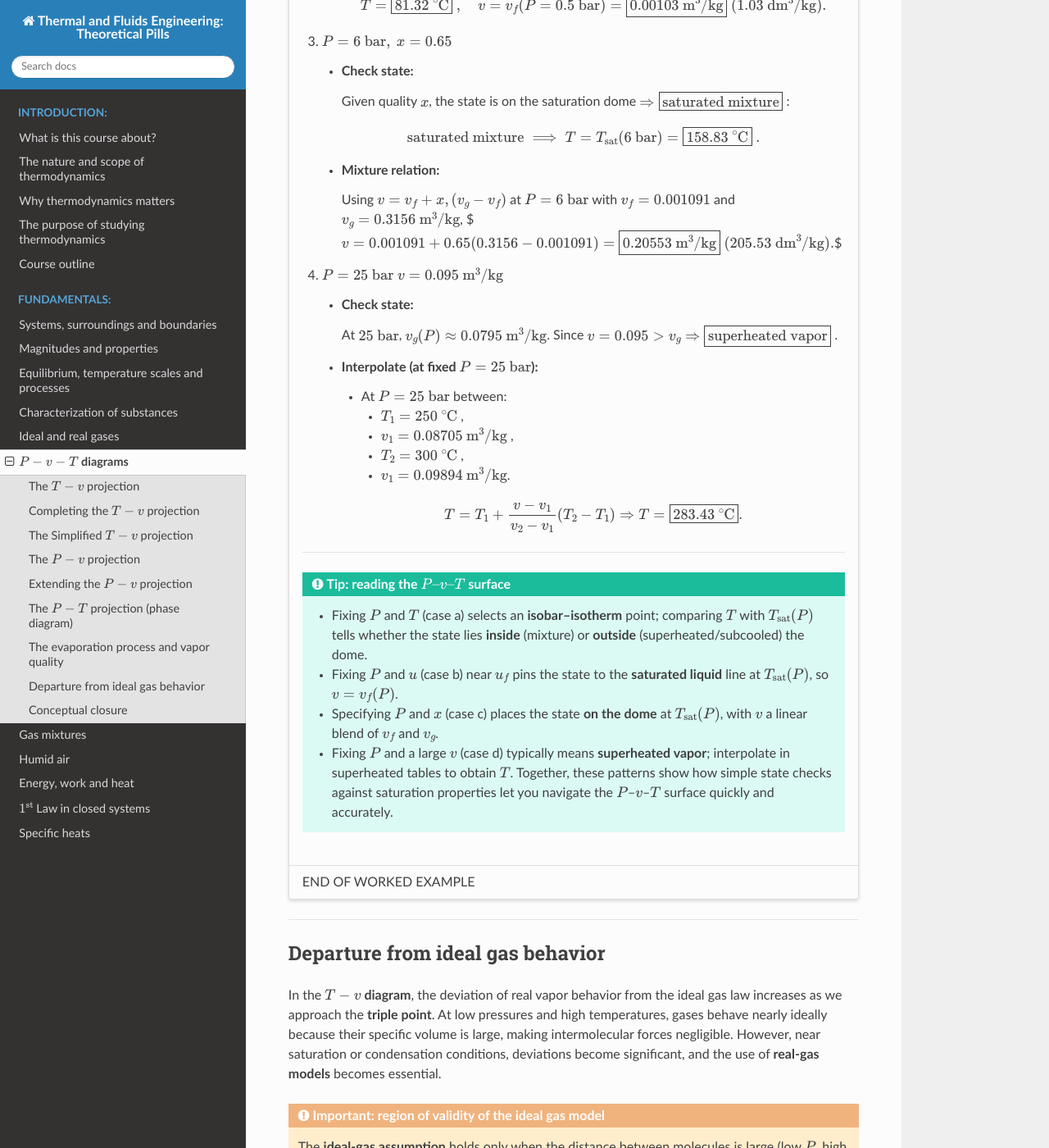
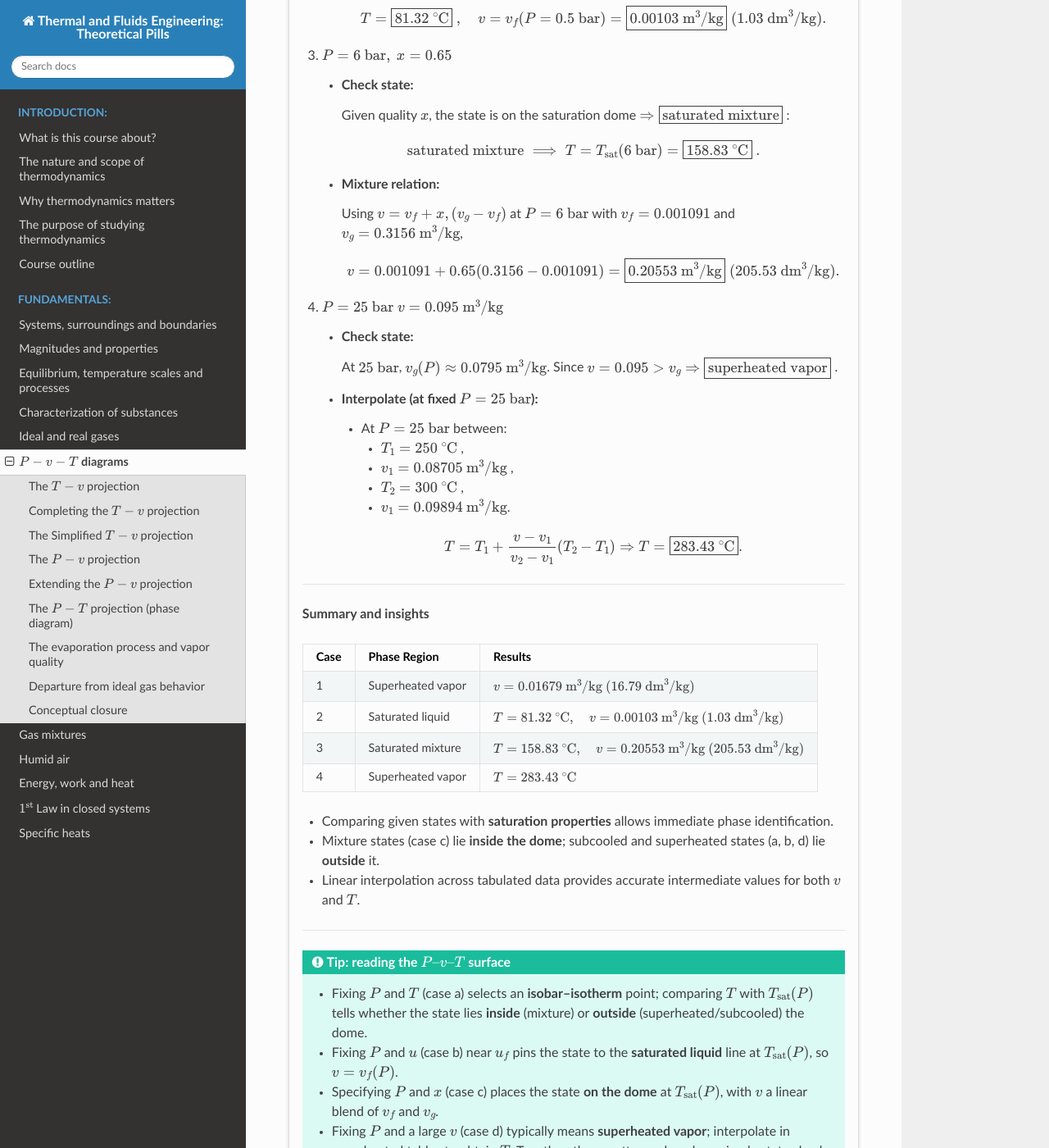
Before and after one commit to azarketa/Thermodynamics-theoretical-pills, a Sphinx documentation site: the page built from source/06_P-v-T_diagrams.md, in a window 1280 px wide and 1400 px high, scrolled down 5641 px. Shown: the whole window at 82% size. Built offline with Sphinx 7.4.7 and the Read the Docs theme 3.1.0, drawn with Linux system fonts in a browser that asks for light colours; cross-references to code outside the pages are shown as plain code; some of the changed text lies outside the part shown.

Commit message:
Files updated

```diff
--- a/source/06_P-v-T_diagrams.md
+++ b/source/06_P-v-T_diagrams.md
@@ -237,6 +237,7 @@ For each thermodynamic state of **water**, determine the requested properties by
 1. **State check**: at a given $P$ or $T$, compare with saturation properties $(T_\text{sat}(P)$, $P_\text{sat}(T)$; $v_f,v_g$; $u_f,u_g$) to decide **region**: subcooled/compressed liquid, saturated mixture, or superheated vapor.
 2. **Mixture**: if saturated, $T=T_\text{sat}(P)$ and $v=v_f+x(v_g-v_f)$, $u=u_f+x(u_g-u_f)$.
 3. **Superheated / subcooled**: interpolate in the appropriate superheated/compressed tables:
+
    $$y(T)=y(T_1)+\dfrac{y_2-y_1}{T_2-T_1}(T-T_1)\quad\text{at fixed }P.$$
 
 ---
@@ -286,6 +287,7 @@ For each thermodynamic state of **water**, determine the requested properties by
    * **Mixture relation:**
 
      Using $v=v_f+x,(v_g-v_f)$ at $P=6~\mathrm{bar}$ with $v_f=0.001091$ and $v_g=0.3156\ \text{m}^{3}/\text{kg}$,
+
      $$
      v=0.001091+0.65(0.3156-0.001091) = \boxed{0.20553~\text{m}^{3}/\text{kg}}\ (205.53~\text{dm}^{3}/\text{kg}).
      $$
@@ -309,6 +311,21 @@ For each thermodynamic state of **water**, determine the requested properties by
         $$
         T=T_1+\frac{v-v_1}{v_2-v_1}(T_2-T_1) \Rightarrow T = \boxed{283.43\ ^\circ\mathrm{C}}.
         $$
+
+---
+
+**Summary and insights**
+
+|   Case  | Phase Region      | Results                                                                                                |
+| :-----: | :---------------- | :----------------------------------------------------------------------------------------------------- |
+| 1 | Superheated vapor | $v = 0.01679~\text{m}^{3}/\text{kg}\ (16.79~\text{dm}^{3}/\text{kg})$                                  |
+| 2 | Saturated liquid  | $T = 81.32~^\circ\text{C},\quad v = 0.00103~\text{m}^{3}/\text{kg}\ (1.03~\text{dm}^{3}/\text{kg})$    |
+| 3 | Saturated mixture | $T = 158.83~^\circ\text{C},\quad v = 0.20553~\text{m}^{3}/\text{kg}\ (205.53~\text{dm}^{3}/\text{kg})$ |
+| 4 | Superheated vapor | $T = 283.43~^\circ\text{C}$                                                                            |
+
+* Comparing given states with **saturation properties** allows immediate phase identification.
+* Mixture states (case c) lie **inside the dome**; subcooled and superheated states (a, b, d) lie **outside** it.
+* Linear interpolation across tabulated data provides accurate intermediate values for both $v$ and $T$.
 
 ---
 
```
Also changed, not shown: source/11_Specific_heats.md (+4 -0 lines).
